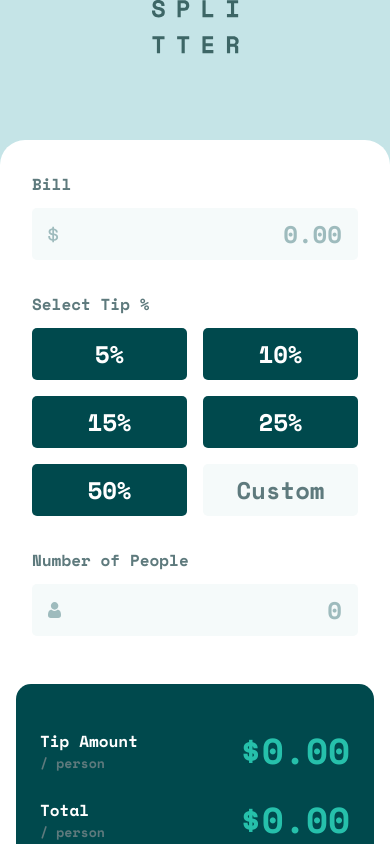
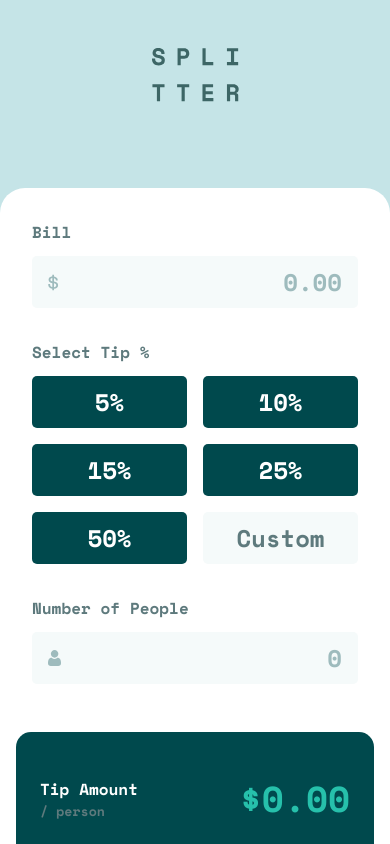
Before and after one commit to weebao/tip-calculator-app-main, a React (Create React App) app: page / in a window 390 px wide. Shown: the top 844 px of the page. Built offline with nearby package versions, Linux system fonts and the light colour scheme.

Commit message:
fixing logo in mobile

```diff
--- a/src/styles/App.css
+++ b/src/styles/App.css
@@ -242,6 +242,9 @@ html {
   }
 }
 @media only screen and (max-width: 1000px) {
+  .App {
+    padding-top: 3rem;
+  }
   .App .bill-card {
     padding: 1rem;
     flex-direction: column;
--- a/src/styles/App.scss
+++ b/src/styles/App.scss
@@ -79,6 +79,7 @@ html {
 
 @media only screen and (max-width: 1000px) {
     .App {
+        padding-top: 3rem;
         .bill-card {
             padding: 1rem;
             flex-direction: column;
```
Also changed, not shown: 1 other file (tests, documents, lock files or other folders).
